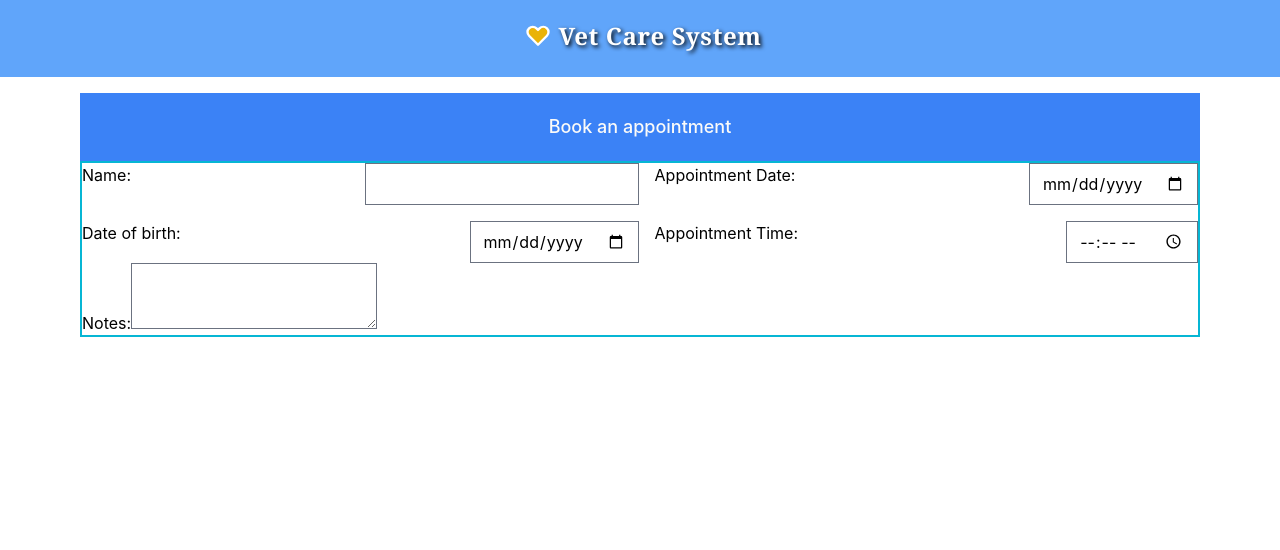
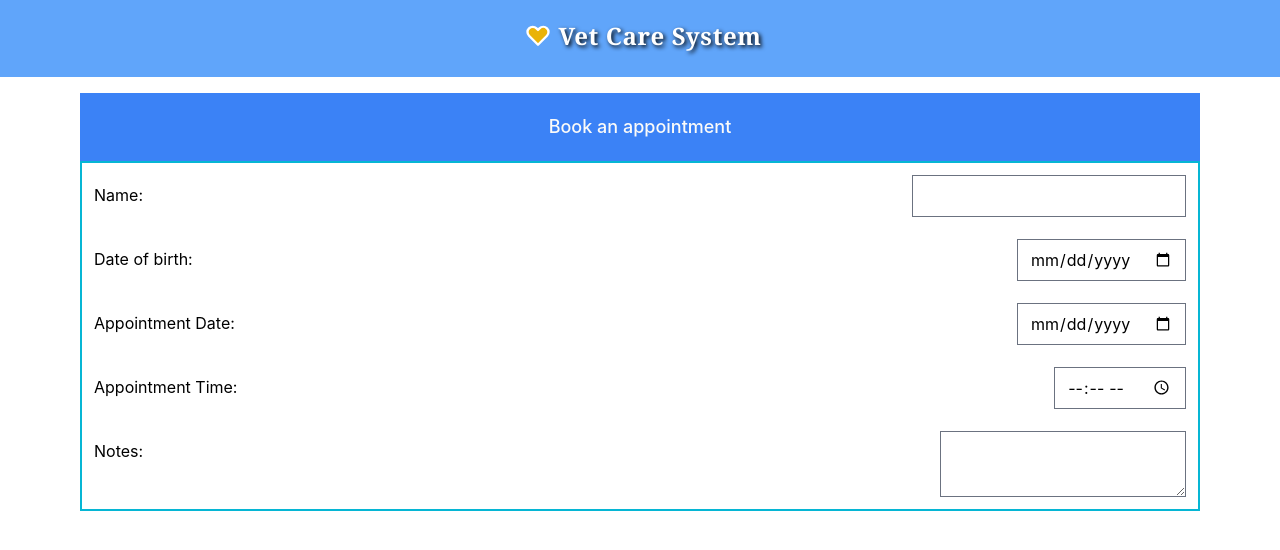
Before and after one commit to BillalAsif/vetbooking, a React (Create React App) app: page / in a window 1280 px wide. Shown: the top 550 px of the page. Built offline with nearby package versions, Linux system fonts and the light colour scheme.

Commit message:
forms update

```diff
--- a/src/Booking.js
+++ b/src/Booking.js
@@ -10,15 +10,12 @@ const Book = () => {
                 </div>
                 <div className="border-cyan-500 border-2">
 
-                    <div className="grid grid-rows-2 grid-flow-col gap-4">
-                        <div><p className="inline-block">Name: </p><input className="float-right" type="text" /></div>
-                        <div><p className="inline-block">Date of birth: </p><input className="float-right" type="date" /></div>
-                        <div><p className="inline-block">Appointment Date: </p><input className="float-right" type="date" /></div>
-                        <div><p className="inline-block">Appointment Time: </p><input className="float-right" type="time" /></div>
-                    </div>
-
-                    <div className="block">
-                        <p className="inline-block">Notes: </p><textarea className="inline-block" type="textarea" />
+                    <div className="grid grid-col-2">
+                        <div><p className="inline-block py-5 ml-3">Name: </p><input className="float-right mt-3 mr-3" type="text" /></div>
+                        <div><p className="inline-block py-5 ml-3">Date of birth: </p><input className="float-right mt-3 mr-3" type="date" /></div>
+                        <div><p className="inline-block py-5 ml-3">Appointment Date: </p><input className="float-right mt-3 mr-3" type="date" /></div>
+                        <div><p className="inline-block py-5 ml-3">Appointment Time: </p><input className="float-right mt-3 mr-3" type="time" /></div>
+                        <div><p className="inline-block py-5 ml-3">Notes: </p><textarea className="float-right mt-3 mr-3 mb-3" type="textarea" /></div>
                     </div>
 
                 </div>
```
